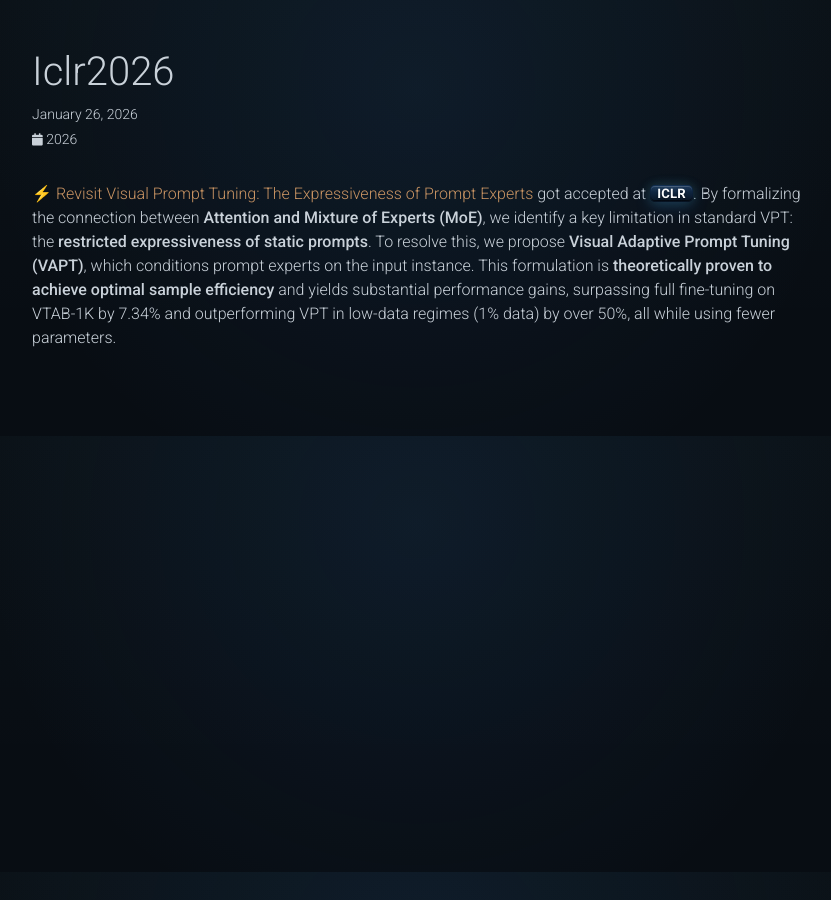
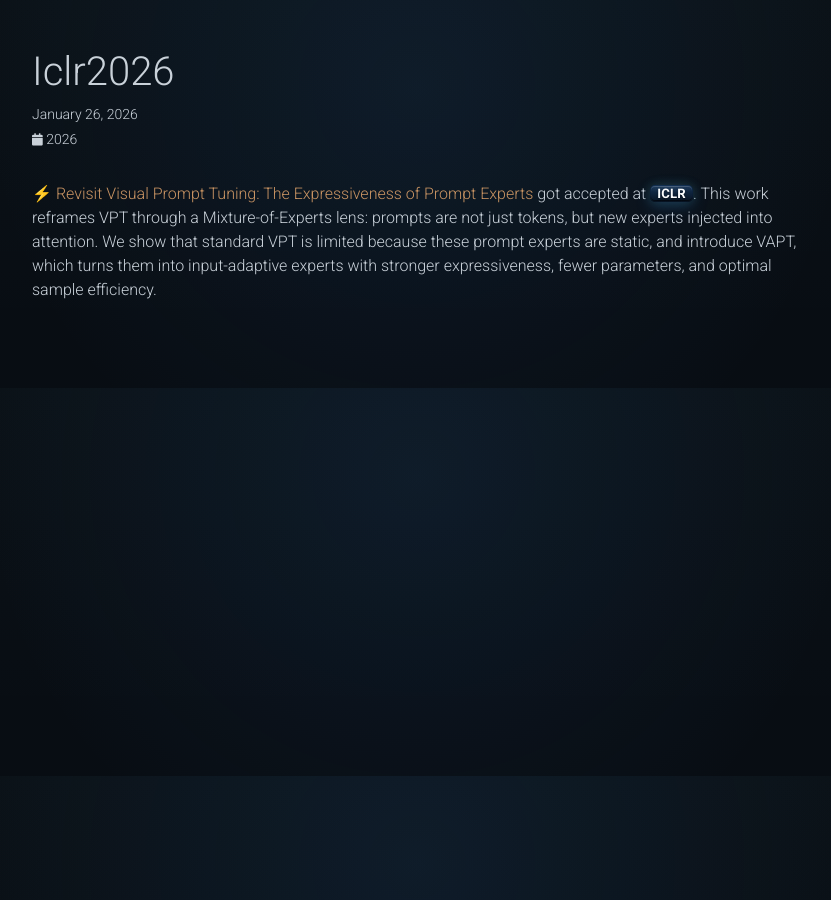
Before and after one commit to aengusng8/aengusng8.github.io, a Jekyll site: the page built from _news/iclr2026.md, in a window 1280 px wide. Shown: the whole page, without its empty margins (223-1054 px from the left). Built offline with Jekyll 4.4.1, drawn with Linux system fonts in a browser that asks for light colours; comment, search, counter and statistics services are not loaded; a style sheet for code colours, icons or effects is not loaded.

```diff
--- a/_news/iclr2026.md
+++ b/_news/iclr2026.md
@@ -5,4 +5,4 @@ inline: true
 published: true
 ---
 
-⚡ <a href="https://arxiv.org/abs/2501.18936">Revisit Visual Prompt Tuning: The Expressiveness of Prompt Experts</a> got accepted at <strong class="aurora-text">ICLR</strong>. By formalizing the connection between **Attention and Mixture of Experts (MoE)**, we identify a key limitation in standard VPT: the **restricted expressiveness of static prompts**. To resolve this, we propose **Visual Adaptive Prompt Tuning (VAPT)**, which conditions prompt experts on the input instance. This formulation is **theoretically proven to achieve optimal sample efficiency** and yields substantial performance gains, surpassing full fine-tuning on VTAB-1K by 7.34% and outperforming VPT in low-data regimes (1% data) by over 50%, all while using fewer parameters.
+⚡ <a href="https://arxiv.org/abs/2501.18936">Revisit Visual Prompt Tuning: The Expressiveness of Prompt Experts</a> got accepted at <strong class="aurora-text">ICLR</strong>. This work reframes VPT through a Mixture-of-Experts lens: prompts are not just tokens, but new experts injected into attention. We show that standard VPT is limited because these prompt experts are static, and introduce VAPT, which turns them into input-adaptive experts with stronger expressiveness, fewer parameters, and optimal sample efficiency.
```
Also changed, not shown: _bibliography/papers.bib (+1 -0 lines), _news/cvpr2026.md (+1 -1 lines).
